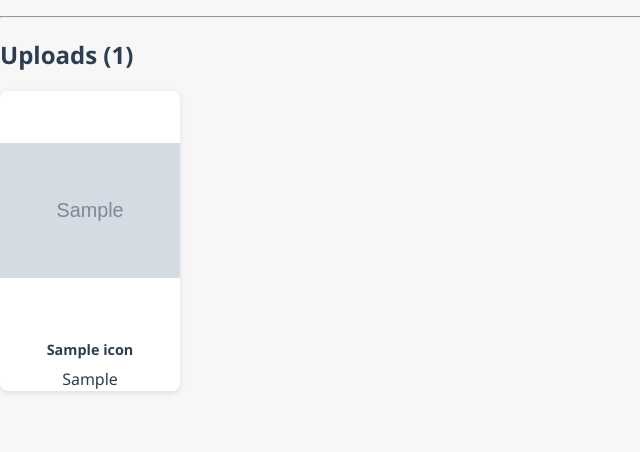
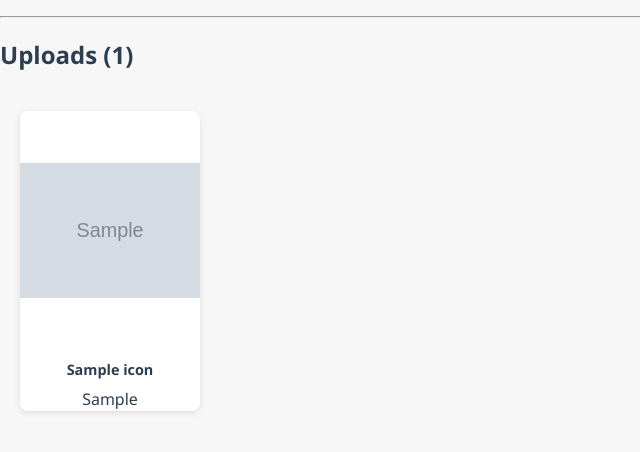
Before and after one commit to Luks-kit/iconostasis, a FastAPI app: page /user/sample in a window 1280 px wide. Shown: the part 165-617 px from the top of the page, without its empty margins (0-640 px from the left). Run offline with FastAPI, Linux system fonts and the light colour scheme; tables that the repository leaves empty hold one stand-in row (values such as "Sample post"); grey boxes marked "Sample" are stand-in pictures.

Commit message:
Add icon-grid class for flexible icon layout

```diff
--- a/static/css/style.css
+++ b/static/css/style.css
@@ -119,6 +119,14 @@
         gap: 20px;
     }
 
+    .icon-grid{
+        flex: 1;
+        padding: 20px;
+        display: flex;
+        flex-wrap: wrap;
+        gap: 20px;
+    }
+
    .icon-card {
         background-color: white;
         height: 300px;
```
